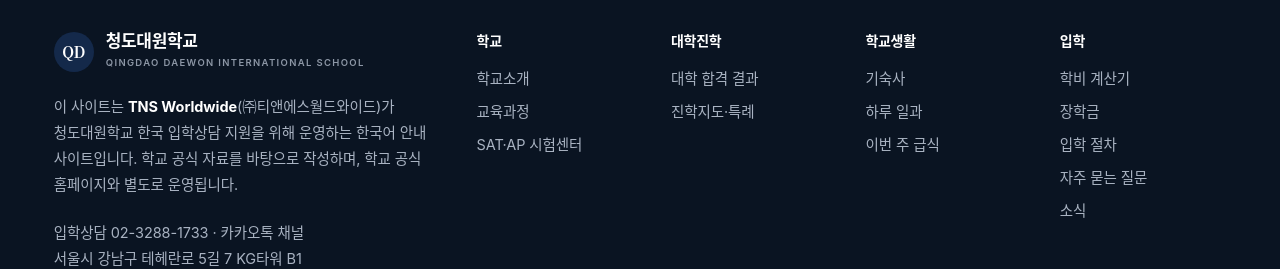
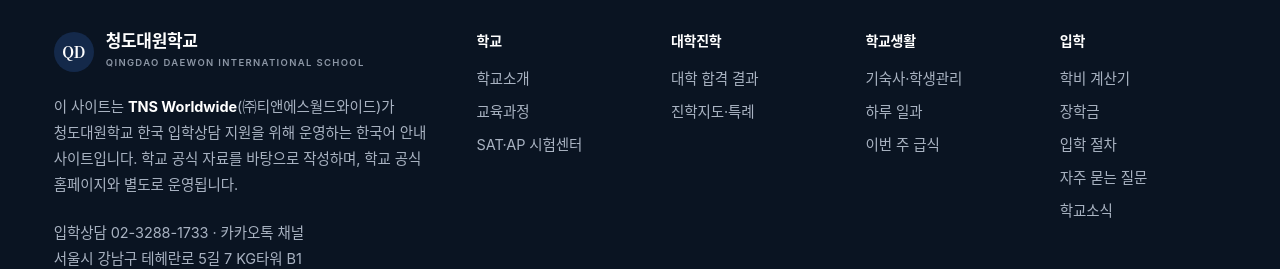
Before and after one commit to tnsuhak/qdis, a React (Vite) app: page / in a window 1280 px wide. Shown: the part 10530-10799 px from the top of the page. Built offline with nearby package versions, Linux system fonts and the light colour scheme; a web font is replaced by a local one.

Commit message:
Align footer with QDIS navigation

```diff
--- a/components/layout/Layout.tsx
+++ b/components/layout/Layout.tsx
@@ -93,7 +93,7 @@
             <div>
               <h4>학교생활</h4>
               <ul>
-                <li><a href="/boarding">기숙사</a></li>
+                <li><a href="/boarding">기숙사·학생관리</a></li>
                 <li><a href="/daily-life">하루 일과</a></li>
                 <li><a href="/meals">이번 주 급식</a></li>
               </ul>
@@ -105,7 +105,7 @@
                 <li><a href="/scholarships">장학금</a></li>
                 <li><a href="/admissions">입학 절차</a></li>
                 <li><a href="/faq">자주 묻는 질문</a></li>
-                <li><a href="/news">소식</a></li>
+                <li><a href="/news">학교소식</a></li>
               </ul>
             </div>
           </div>
```
